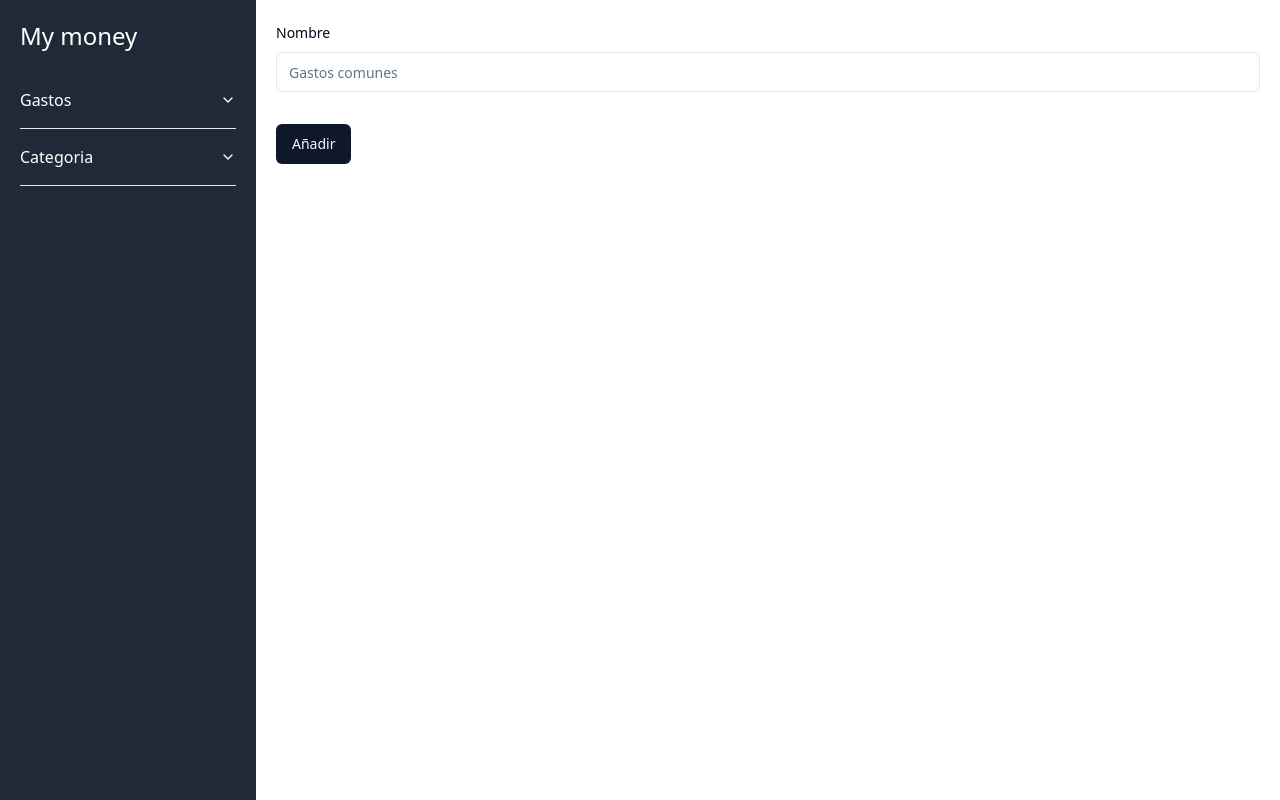
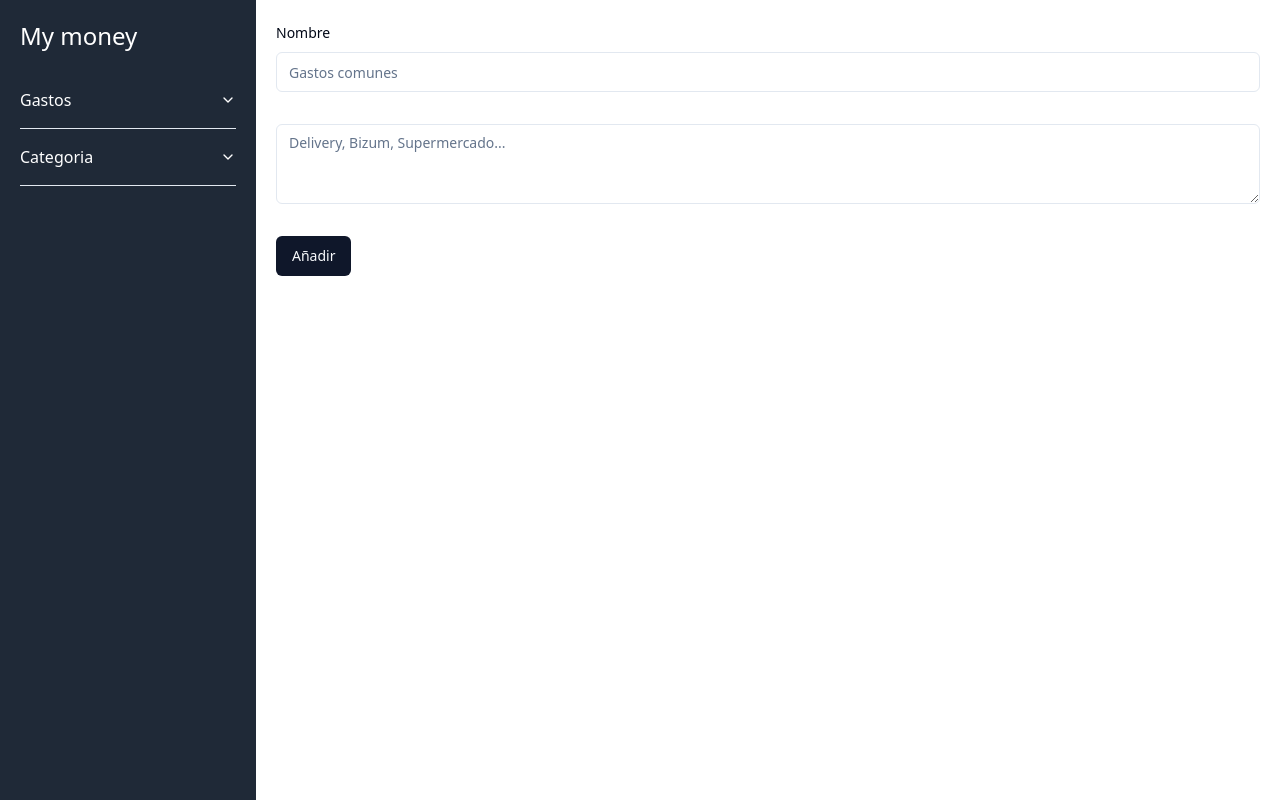
Before and after one commit to gcaguilar/mymoney, a Next.js app: page /category/add in a window 1280 px wide. Built offline with nearby package versions, Linux system fonts and the light colour scheme.

Commit message:
Incluse associate names when create category

```diff
--- a/app/category/add/page.tsx
+++ b/app/category/add/page.tsx
@@ -1,28 +1,30 @@
 "use client";
 
-import {
-  Form,
-  FormField,
-} from "@/app/components/ui/form";
+import { Form, FormField } from "@/app/components/ui/form";
 import { zodResolver } from "@hookform/resolvers/zod";
 import { Button } from "@/app/components/ui/button";
 import { useForm } from "react-hook-form";
 import { z } from "zod";
 import FormInputField from "@/app/components/FormInputField";
+import { Textarea } from "@/app/components/ui/textarea";
 
 const formSchema = z.object({
   name: z.string().min(2),
+  associatesNames: z
+    .string()
+    .transform((val) => val.split(",").map((item) => item.trim()))
+    .optional(),
 });
 
 function onSubmit(values: z.infer<typeof formSchema>) {
   const data = { data: values };
   const jsonData = JSON.stringify(data);
-  fetch(`api/categories`, {
+  fetch(`${process.env.PATH_URL_BACKEND}categories`, {
     method: "POST",
     headers: {
-      'Content-Type': 'application/json'
+      "Content-Type": "application/json",
     },
-    body: jsonData
+    body: jsonData,
   })
     .then((response) => console.log(response))
     .catch((error) => console.log(error));
@@ -33,6 +35,7 @@ export default function AddCategoryPage() {
     resolver: zodResolver(formSchema),
     defaultValues: {
       name: "",
+      associatesNames: [],
     },
   });
 
@@ -52,6 +55,10 @@ export default function AddCategoryPage() {
               />
             )}
           />
+          <Textarea
+            placeholder="Delivery, Bizum, Supermercado..."
+            {...form.register("associatesNames")}
+          />
           <Button type="submit">Añadir</Button>
         </form>
       </Form>
```
